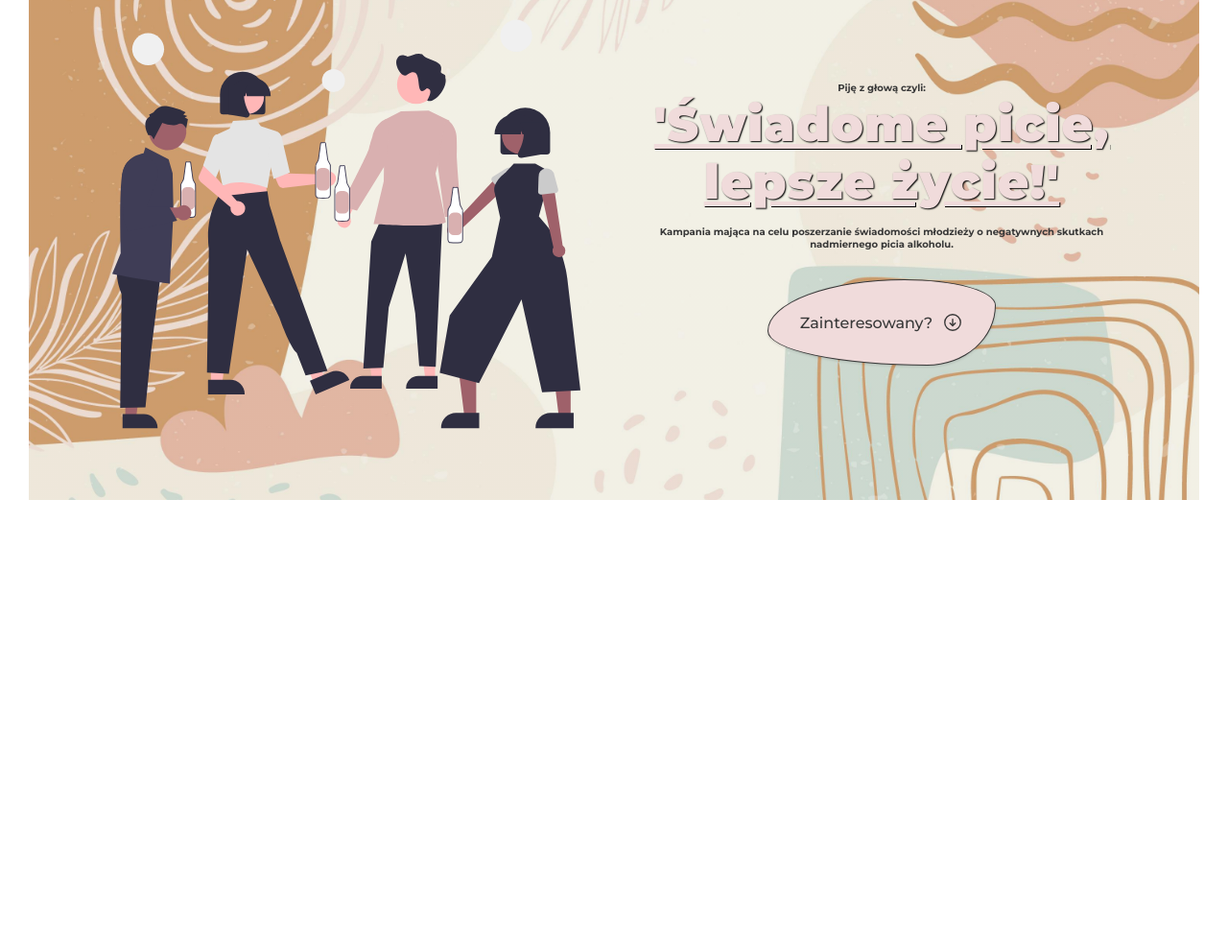
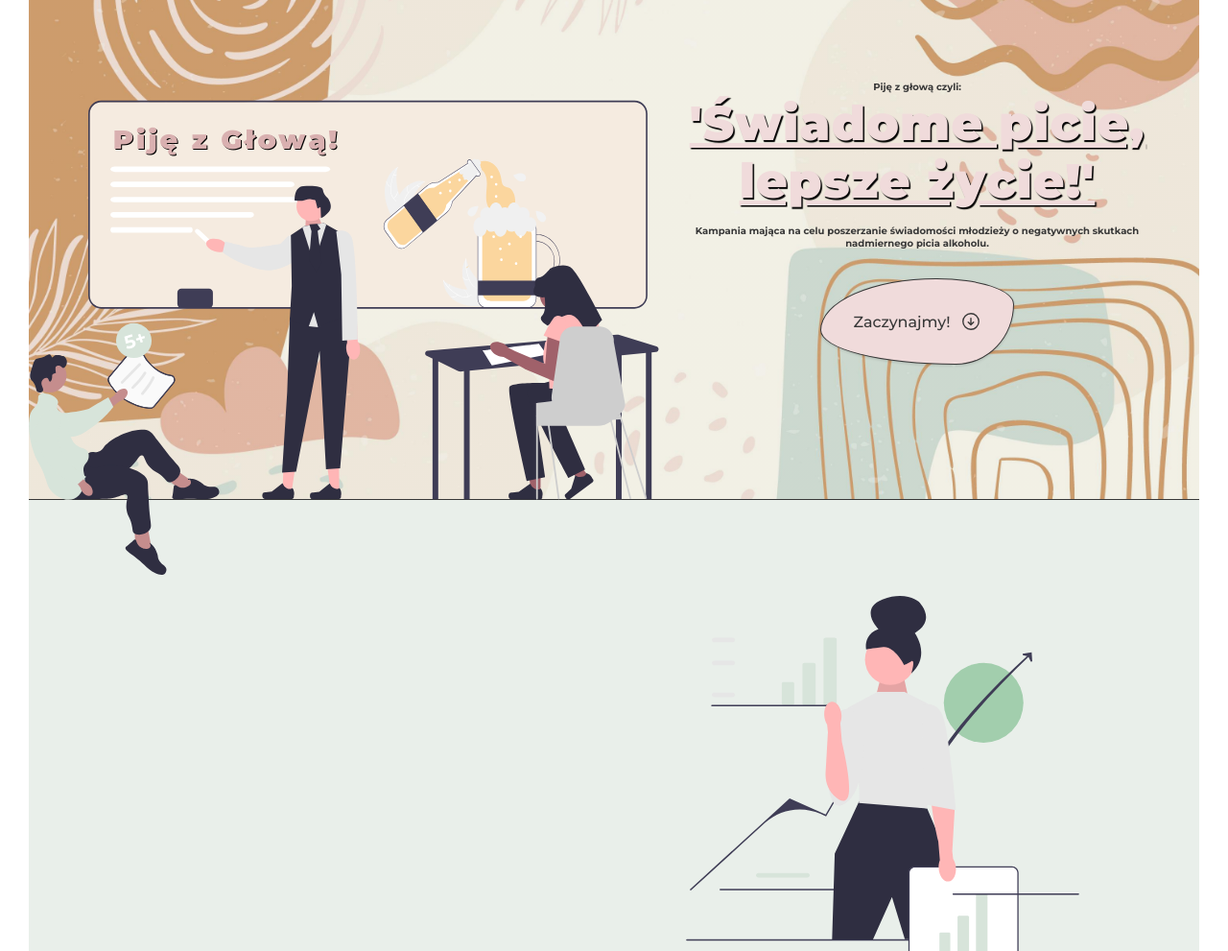
Before and after one commit to wiktorjs/pijezglowa, a website built with Parcel: page src/index.html in a window 1280 px wide. Shown: the part 229-1220 px from the top of the page at 96% size. Before the commit the page ends 800 px from the top, so only its background shows below. Built offline with nearby package versions, Linux system fonts and the light colour scheme; files whose address does not match are found by name.

Commit message:
Add sections layout and change header image

```diff
--- a/src/index.html
+++ b/src/index.html
@@ -22,9 +22,6 @@
   </head>
 
   <body>
-
-
-    <header class="header">
     <nav class="nav">
       <p class="nav__logo">PzG</p>
       <!-- prettier-ignore -->
@@ -35,11 +32,11 @@
         <li class="nav__list--item"><a class="nav__list--link" href="#">Kontakt</a></li>
       </ul>
     </nav>
-      <!-- <img src="./img/header-background.jpg" alt=""> -->
+
+    <header class="header">
       <div class="header__title">
-
         <svg class="header__title--svg-image">
-          <use href="./img/images.svg#header-image"></use>
+          <use href="./img/header-image.svg#header-image"></use>
         </svg>
 
         <div class="header__title--text-box">
@@ -49,15 +46,57 @@
             Kampania mająca na celu poszerzanie świadomości młodzieży o
             negatywnych skutkach nadmiernego picia alkoholu.
           </p>
-          <a class="btn header__btn" href="#">Zainteresowany?
-            <svg class="header__btn--icon"><use href="./img/icons.svg#icon-arrow-down"></use></svg>
+          <a class="btn header__btn" href="#about"
+            >Zaczynajmy!
+            <svg class="header__btn--icon">
+              <use href="./img/icons.svg#icon-arrow-down"></use>
+            </svg>
           </a>
-
         </div>
       </div>
+    </header>
 
+    <main>
+      <section id="about" class="section section-about">
+        <div class="content-box">
+          <div class="content-box__text-box"></div>
 
-    </header>
+          <svg class="content-box__image">
+            <use href="./img/stats-image.svg#stats-image"></use>
+          </svg>
+        </div>
+      </section>
+
+      <section class="section section-goals">
+        <div class="content-box">
+          <svg class="content-box__image">
+            <use href="./img/goals-image.svg#goals-image"></use>
+          </svg>
+
+          <div class="content-box__text-box"></div>
+        </div>
+      </section>
+
+      <section class="section section-why">
+        <div class="content-box">
+          <div class="content-box__text-box"></div>
+
+          <svg class="content-box__image">
+            <use href="./img//why-image.svg#why-image"></use>
+          </svg>
+        </div>
+      </section>
+
+      <section class="section section-contact">
+        <div class="content-box">
+          <svg class="content-box__image">
+            <use href="./img/contact-image.svg#contact-image"></use>
+          </svg>
+
+          <div class="content-box__text-box"></div>
+        </div>
+      </section>
+    </main>
 
     <!-- <footer>
       <span class="attribution">
--- a/src/js/script.js
+++ b/src/js/script.js
@@ -0,0 +1,7 @@
+const headerImage = document.querySelector('.header__title--svg-image');
+console.log(headerImage);
+
+headerImage.style.height = `${headerImage.getBoundingClientRect().width / 1.52}px`
+window.addEventListener("resize", e => {
+    headerImage.style.height = `${headerImage.getBoundingClientRect().width / 1.52}px`
+})
--- a/src/sass/abstracts/_variables.scss
+++ b/src/sass/abstracts/_variables.scss
@@ -9,7 +9,15 @@ $color-primary-light: #F0DBDB;
 $color-primary-dark: #9b7a7a;
 
 
-$color-tertiary: #6b72ba;
+$color-about: #e9efea;
+
+$color-goals: #e9ebef;
+
+$color-why: #e8dfd5;
+
+$color-contact: #e1dce7;
 
 
-$text-outline: .1rem .1rem .15rem #000
+
+
+$text-outline: 1.5px 1.5px 1px #000;
--- a/src/sass/components/_buttons.scss
+++ b/src/sass/components/_buttons.scss
@@ -2,6 +2,7 @@
     &,
     &:link,
     &:visited {
+        cursor: pointer;
         font-size: inherit;
         text-decoration: none;
         text-align: center;
--- a/src/sass/layout/header.scss
+++ b/src/sass/layout/header.scss
@@ -1,5 +1,6 @@
 .header {
   position: relative;
+  margin-top: -8rem;
 
   height: 90vh;
   min-height: 60rem;
@@ -11,7 +12,8 @@
     ),
     url(../img/header-background.jpg);
   background-size: cover;
-  background-position-y: 30%;
+  background-position-y: center;
+  border-bottom: 1px solid $color-secondary-dark;
 
   &__title {
     position: absolute;
@@ -23,10 +25,10 @@
     display: flex;
     align-items: center;
     justify-content: center;
-    gap: 7rem;
 
 
     &--text-box {
+      margin-right: 5rem;
       flex: 0 0 40%;
       display: flex;
       flex-wrap: wrap;
@@ -87,8 +89,10 @@
 
 
     &--svg-image {
-      height: 80%;
-      flex: 0 0 40%;
+      align-self: flex-end;
+
+      flex: 1;
+      overflow: visible;
     }
   }
 }
--- a/src/sass/pages/_home.scss
+++ b/src/sass/pages/_home.scss
@@ -1,3 +1,45 @@
+// | === COMMON SECTION STYLING ===
+.section {
+  height: 60rem;
+  padding: 5rem;
+
+  display: flex;
+  place-content: center;
+  place-items: center;
+
+  &-about {
+    background-color: $color-about;
+  }
+
+  &-goals {
+    background-color: $color-goals;
+  }
+
+  &-why {
+    background-color: $color-why;
+  }
+
+  &-contact {
+    background-color: $color-contact;
+  }
+}
+
+.content-box {
+  height: 100%;
+  width: 100%;
+
+  display: flex;
+  &__image {
+    padding: 5rem;
+    flex: 0 0 50%;
+  }
+
+  &__text-box {
+    flex: 1;
+  }
+}
+
+
 // | === ATTRIBUTION ===
 .attribution {
     position: absolute;
```
Also changed, not shown: src/img/contact-image.svg (added), src/img/goals-image.svg (added), src/img/header-image.svg (added), src/img/images.svg (deleted), src/img/stats-image.svg (added), src/img/why-image.svg (added), 3 other files. Lines whose indentation alone changed are shown as unchanged.
